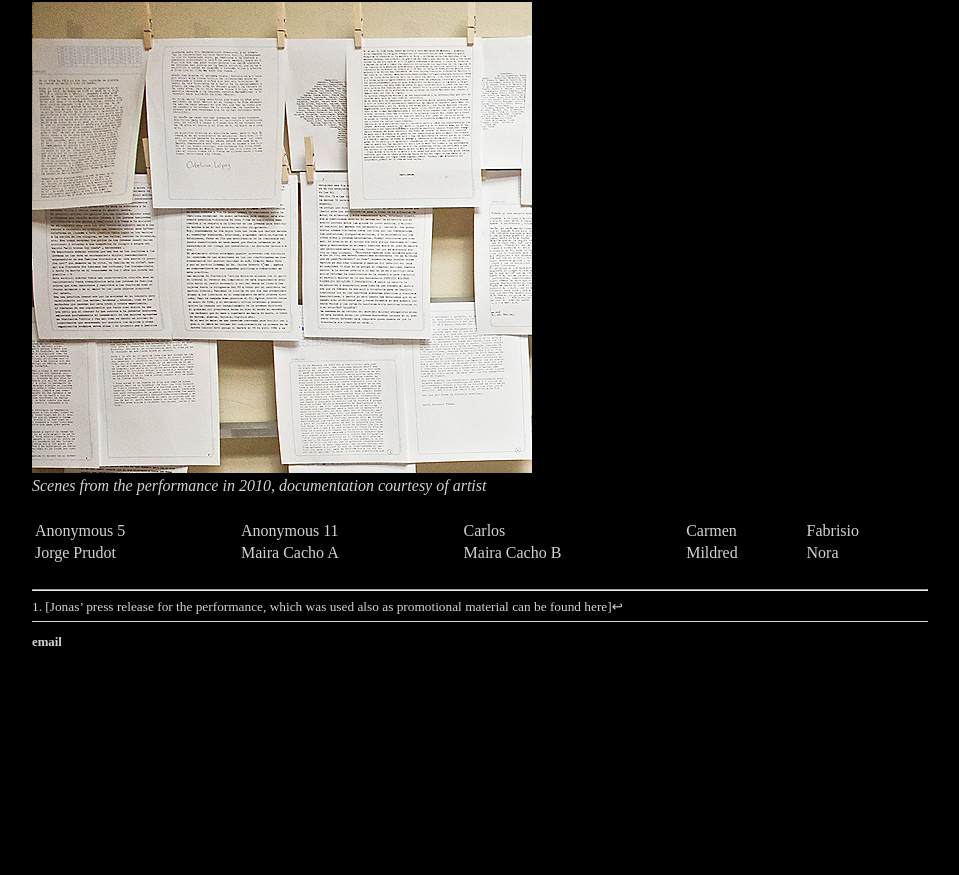
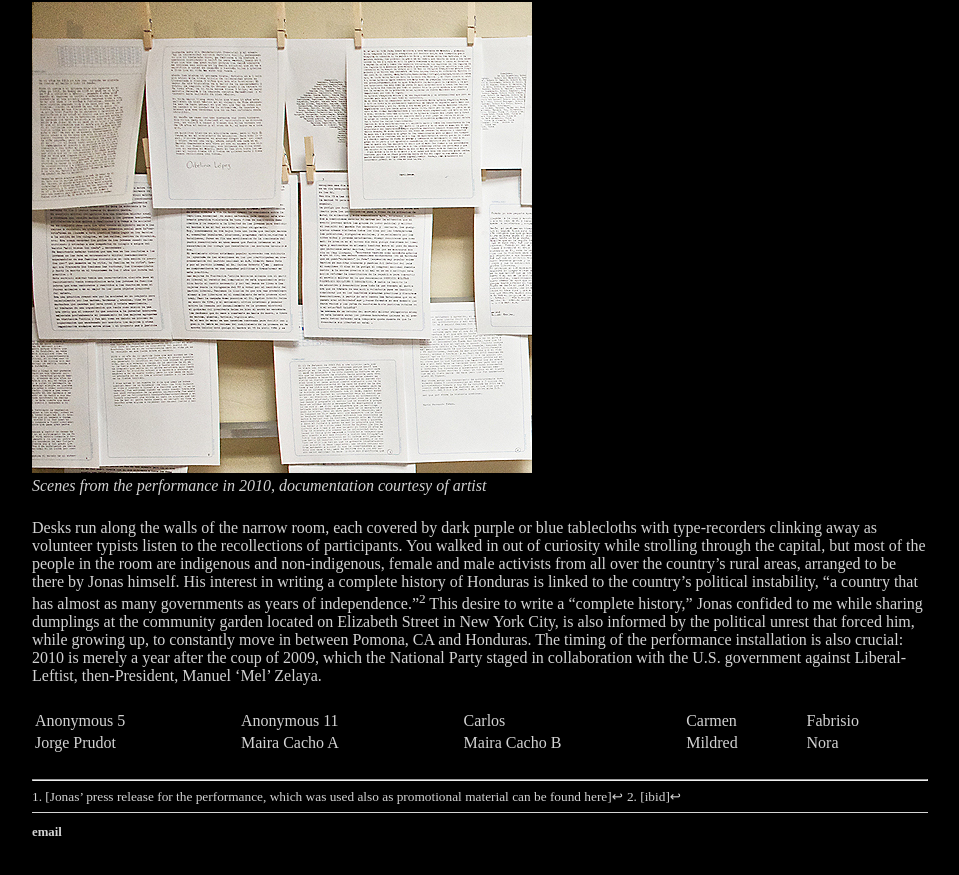
Before and after one commit to josdchavez/josdchavez.github.io, a Jekyll site: the page built from translationaesthetics/index.html, in a window 1280 px wide and 900 px high, scrolled down 1193 px. Shown: the top 875 px of the window, without its empty margins (160-1119 px from the left). Built offline with Jekyll 4.4.1, drawn with Linux system fonts in a browser that asks for light colours; before the commit the page ends 1903 px from its top, so only the background shows below that.

Commit message:
Update index.html

```diff
--- a/translationaesthetics/index.html
+++ b/translationaesthetics/index.html
@@ -17,6 +17,8 @@ Jonas executed in 2010 a performance installation piece called <i>Dictar Y Recor
 <br>
 <i>Scenes from the performance in 2010, documentation courtesy of artist</i>
                                                                   <p></p>
+Desks run along the walls of the narrow room, each covered by dark purple or blue tablecloths with type-recorders clinking away as volunteer typists listen to the recollections of participants. You walked in out of curiosity while strolling through the capital, but most of the people in the room are indigenous and non-indigenous, female and male activists from all over the country’s rural areas, arranged to be there by Jonas himself. His interest in writing a complete history of Honduras is linked to the country’s political instability, “a country that has almost as many governments as years of independence.”<sup><a href="#fn2" id="ref2">2</a></sup> This desire to write a “complete history,” Jonas confided to me while sharing dumplings at the community garden located on Elizabeth Street in New York City, is also informed by the political unrest that forced him, while growing up, to constantly move in between Pomona, CA and Honduras. The timing of the performance installation is also crucial: 2010 is merely a year after the coup of 2009, which the National Party staged in collaboration with the U.S. government against Liberal-Leftist, then-President, Manuel ‘Mel’ Zelaya.
+<p></p>
 
 <table style="width:100%">
   <tr>
@@ -39,5 +41,6 @@ Jonas executed in 2010 a performance installation piece called <i>Dictar Y Recor
 
 <hr></hr>
 <sup id="fn1">1. [Jonas’ press release for the performance, which was used also as promotional material can be found <a href="http://www.paulramirezjonas.com/selected/refImages/DR_PRESS_release.pdf">here</a>]<a href="#ref1" title="Jump back to footnote 1 in the text.">↩</a></sup>
+<sup id="fn2">2. [ibid]<a href="#ref2" title="Jump back to footnote 2 in the text.">↩</a></sup>
 </body>
 </html>
```
